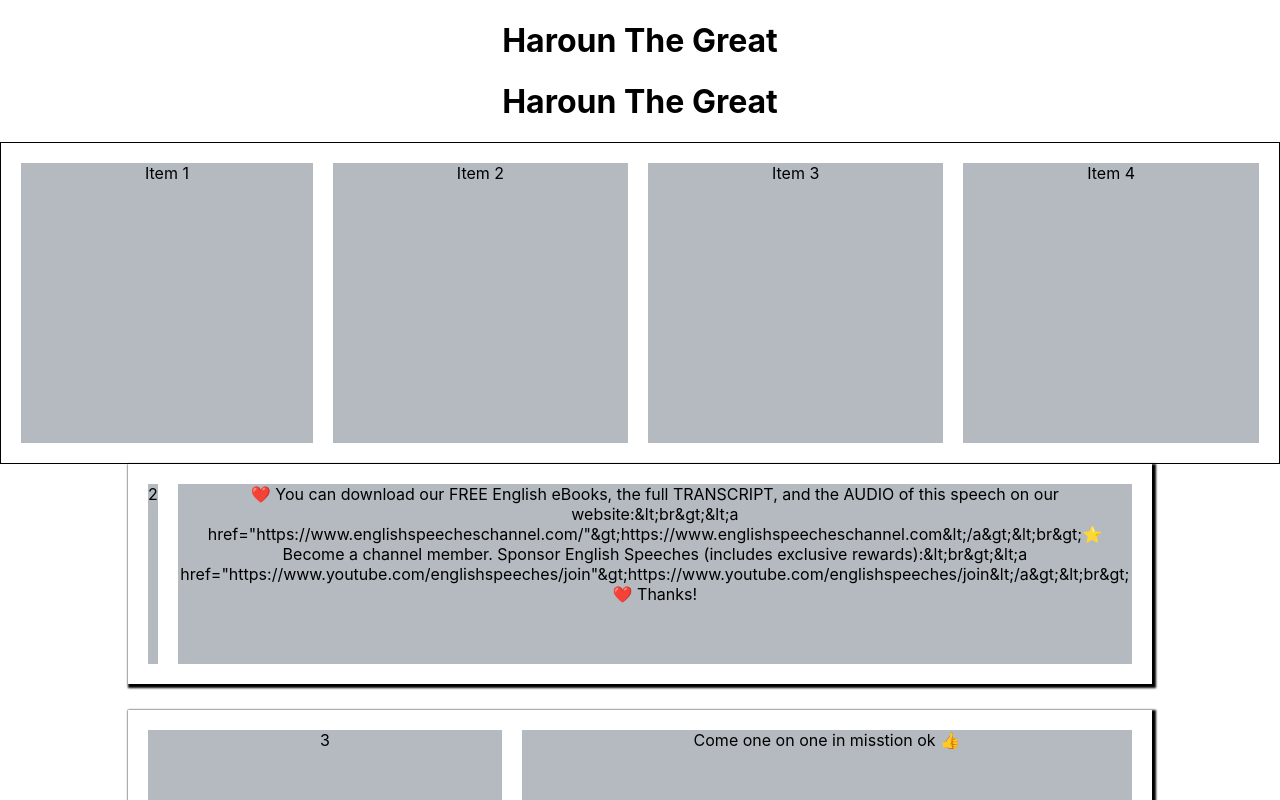
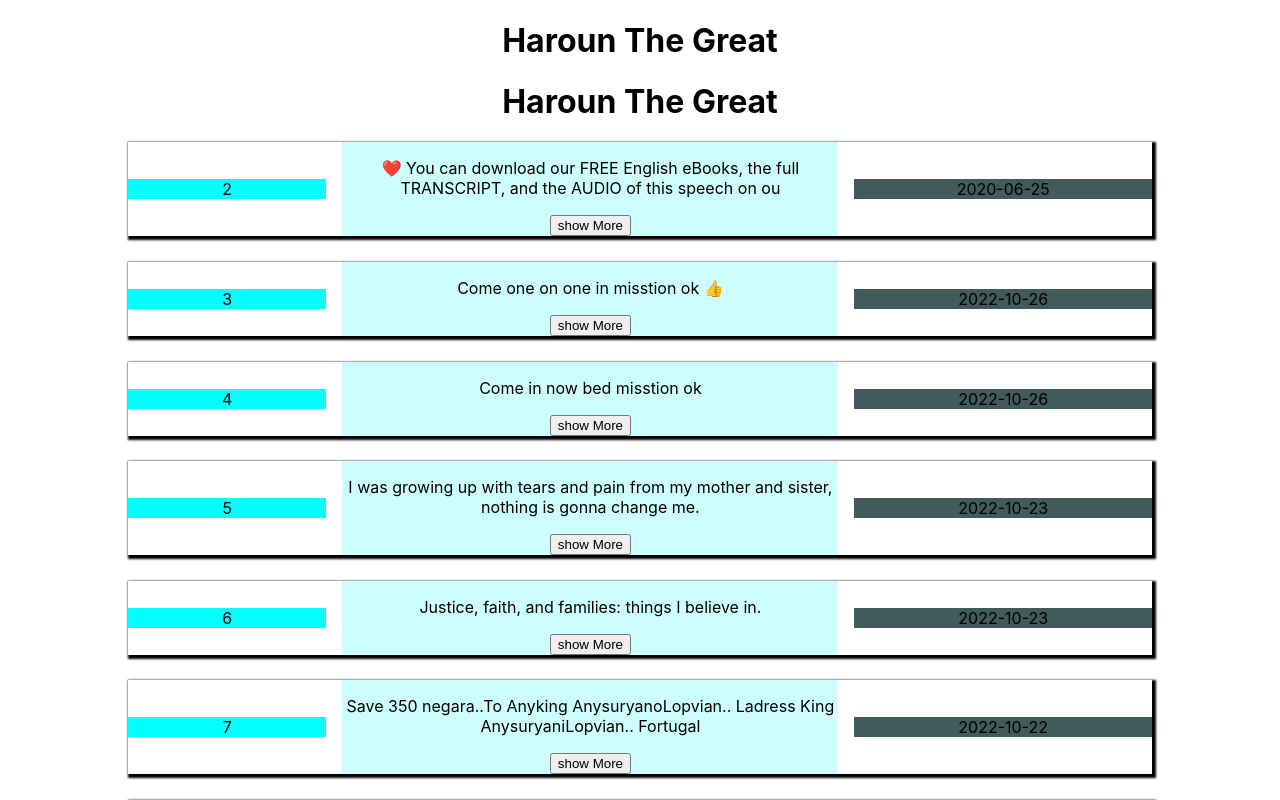
Before and after one commit to HarounTheGreat/Analysis-Social-Media-React-Project, a React (Create React App) app: page / in a window 1280 px wide. Shown: the top 800 px of the page. Built offline with nearby package versions, Linux system fonts and the light colour scheme.

Commit message:
Analysis-Social-Media-React-Project

```diff
--- /dev/null
+++ b/Test/style.css
@@ -0,0 +1,18 @@
+.container {
+  position: absolute;
+  margin-left: auto;
+  margin-right: auto;
+  display: flex;
+  justify-content: center;
+  gap: 1em;
+}
+.item-1 {
+  background-color: aqua;
+}
+.item-2 {
+  flex-basis: 50%;
+  background-color: rgb(206, 253, 253);
+}
+.item-3 {
+  background-color: rgb(66, 90, 90);
+}
--- a/src/component/Comment.js
+++ b/src/component/Comment.js
@@ -1,17 +1,12 @@
 import trump from "../data/data";
 import "../component/comment.css";
+import React, { useState } from "react";
 function Comment() {
   console.log(trump[0].comment);
   const arr = [1, 2, 3, 4, 5, 6, 7, 8, 9, 0];
   return (
     <div className="Comment">
       <h1>Haroun The Great</h1>
-      <div class="flex-container">
-        <div class="item">Item 1</div>
-        <div class="item">Item 2</div>
-        <div class="item">Item 3</div>
-        <div class="item">Item 4</div>
-      </div>
       <div className="comm">
         <Tabb trump_object={trump} />
         gfddf
@@ -22,11 +17,18 @@ function Comment() {
 export default Comment;
 
 const Tabb = ({ trump_object }) => {
+  const [readMore, setReadMore] = useState(false);
   console.log(trump_object);
   const matList = trump_object.map((line) => (
     <div className="box">
-      <div className="box_element">{line.N}</div>
-      <div className="box_element">{line.comment}</div>
+      <div className="item-1">{line.N}</div>
+      <div className="item-2">
+        <p>{readMore ? line.comment : `${line.comment.substring(0, 100)}`}</p>
+        <button onClick={() => setReadMore(!readMore)}>
+          {readMore ? "show less" : "show More"}
+        </button>
+      </div>
+      <div className="item-3">{line.Year}</div>
     </div>
   ));
   return <div className="card">{matList}</div>;
--- a/src/component/comment.css
+++ b/src/component/comment.css
@@ -1,34 +1,25 @@
 .box {
+  /* position: absolute; */
   box-shadow: 2px 2px 2px 2px;
   margin-left: 10%;
   margin-right: 10%;
   margin-bottom: 2%;
+  display: flex;
+  gap: 1em;
+  align-items: center;
 }
-.comment_number {
-  text-align: left;
-  color: red;
+.box:hover {
+  transform: scale(1.2);
 }
-.flex-container {
-  height: 300px;
-  display: flex;
-  border: 1px solid black;
-  padding: 10px;
+.item-1 {
+  flex-basis: 20%;
+  background-color: aqua;
 }
-.item {
-  flex: auto;
-  background: #b4bac0;
-  margin: 10px;
+.item-2 {
+  flex-basis: 50%;
+  background-color: rgb(206, 253, 253);
 }
-
-/* ------------------------------------- */
-
-.box {
-  height: 200px;
-  display: flex;
-  padding: 10px;
+.item-3 {
+  flex-basis: 30%;
+  background-color: rgb(66, 90, 90);
 }
-.box_element {
-  flex: auto;
-  background: #b4bac0;
-  margin: 10px;
-}
```
Also changed, not shown: Test/index.html (added, +22 -0 lines), Test/script.js (added, +2 -0 lines).
